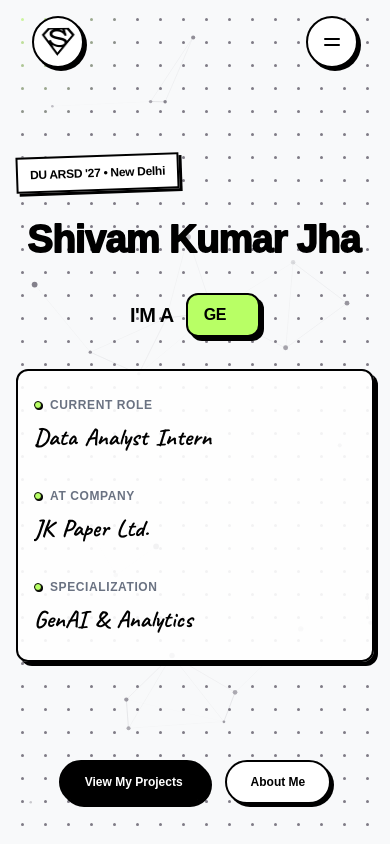
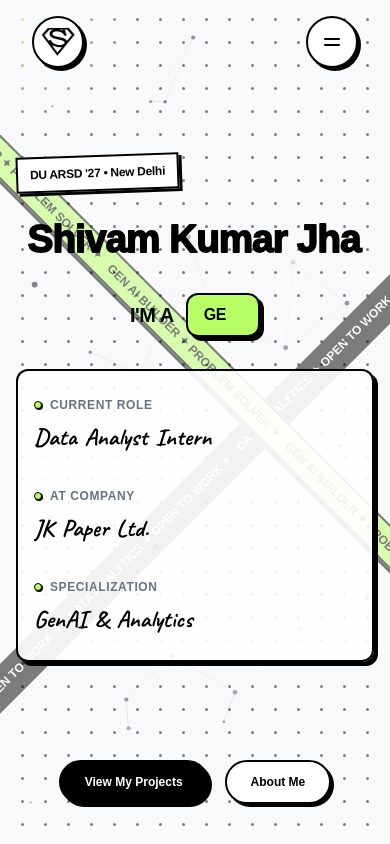
Before and after one commit to shivamjha2o/pf2, a Next.js app: page / in a window 390 px wide. Shown: the top 844 px of the page. Built offline with nearby package versions, Linux system fonts and the light colour scheme.

Commit message:
feat(hero): enable animated background ticker strips on mobile view

```diff
--- a/src/components/Hero.tsx
+++ b/src/components/Hero.tsx
@@ -51,10 +51,10 @@ const Hero = () => {
         <ParticleStarfield />
       </div>
 
-      {/* Infinite Marquee Ticker at Right Side (Hidden on Mobile to Prevent Overlapping Title) */}
-      <div className="hidden lg:flex absolute top-1/2 right-0 w-[600px] h-[600px] md:w-[900px] md:h-[900px] pointer-events-none z-10 translate-x-1/4 -translate-y-1/2 opacity-90 justify-center items-center">
+      {/* Infinite Marquee Ticker Strips running in background (Responsive for Mobile & Desktop) */}
+      <div className="flex absolute top-1/2 right-0 w-[500px] h-[500px] sm:w-[700px] sm:h-[700px] lg:w-[900px] lg:h-[900px] pointer-events-none z-[2] lg:z-10 translate-x-1/4 sm:translate-x-1/4 -translate-y-1/2 opacity-50 sm:opacity-75 lg:opacity-90 justify-center items-center overflow-visible">
         {/* Strip 1: Black BG, White Text */}
-        <div className="absolute top-1/2 left-1/2 w-[200%] -translate-x-1/2 -translate-y-1/2 -rotate-45 bg-black text-white border-y-2 sm:border-y-4 border-black font-black uppercase text-lg md:text-2xl py-2 md:py-3.5 flex shadow-[4px_4px_0px_0px_rgba(0,0,0,1)] pointer-events-auto">
+        <div className="absolute top-1/2 left-1/2 w-[240%] -translate-x-1/2 -translate-y-1/2 -rotate-45 bg-black text-white border-y-2 sm:border-y-4 border-black font-black uppercase text-xs sm:text-lg md:text-2xl py-1.5 sm:py-2.5 md:py-3.5 flex shadow-[3px_3px_0px_0px_rgba(0,0,0,1)] sm:shadow-[4px_4px_0px_0px_rgba(0,0,0,1)] pointer-events-none lg:pointer-events-auto">
           <InteractiveMarquee
             text="DATA ANALYTICS ✦ OPEN TO WORK ✦"
             baseSpeed={1.5}
@@ -65,7 +65,7 @@ const Hero = () => {
         </div>
 
         {/* Strip 2: Accent BG, Black Text */}
-        <div className="absolute top-1/2 left-1/2 w-[200%] -translate-x-1/2 -translate-y-1/2 rotate-45 bg-[#B8FF65] text-black border-y-2 sm:border-y-4 border-black font-black uppercase text-lg md:text-2xl py-2 md:py-3.5 flex shadow-[4px_4px_0px_0px_rgba(0,0,0,1)] pointer-events-auto">
+        <div className="absolute top-1/2 left-1/2 w-[240%] -translate-x-1/2 -translate-y-1/2 rotate-45 bg-[#B8FF65] text-black border-y-2 sm:border-y-4 border-black font-black uppercase text-xs sm:text-lg md:text-2xl py-1.5 sm:py-2.5 md:py-3.5 flex shadow-[3px_3px_0px_0px_rgba(0,0,0,1)] sm:shadow-[4px_4px_0px_0px_rgba(0,0,0,1)] pointer-events-none lg:pointer-events-auto">
           <InteractiveMarquee
             text="GEN AI BUILDER ✦ PROBLEM SOLVER ✦"
             baseSpeed={1.5}
```
